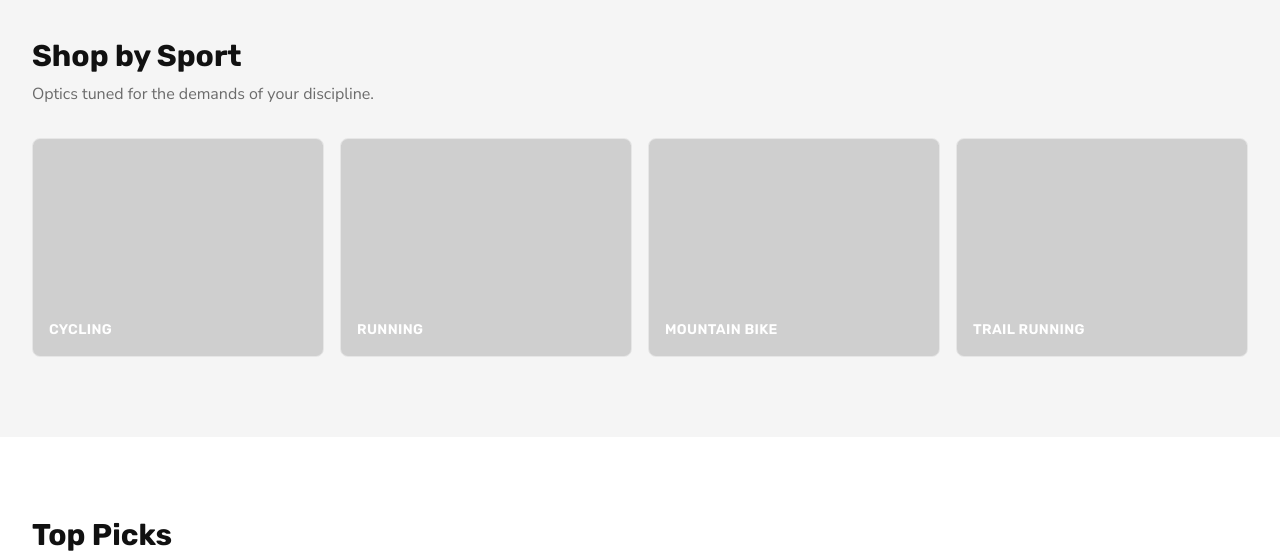
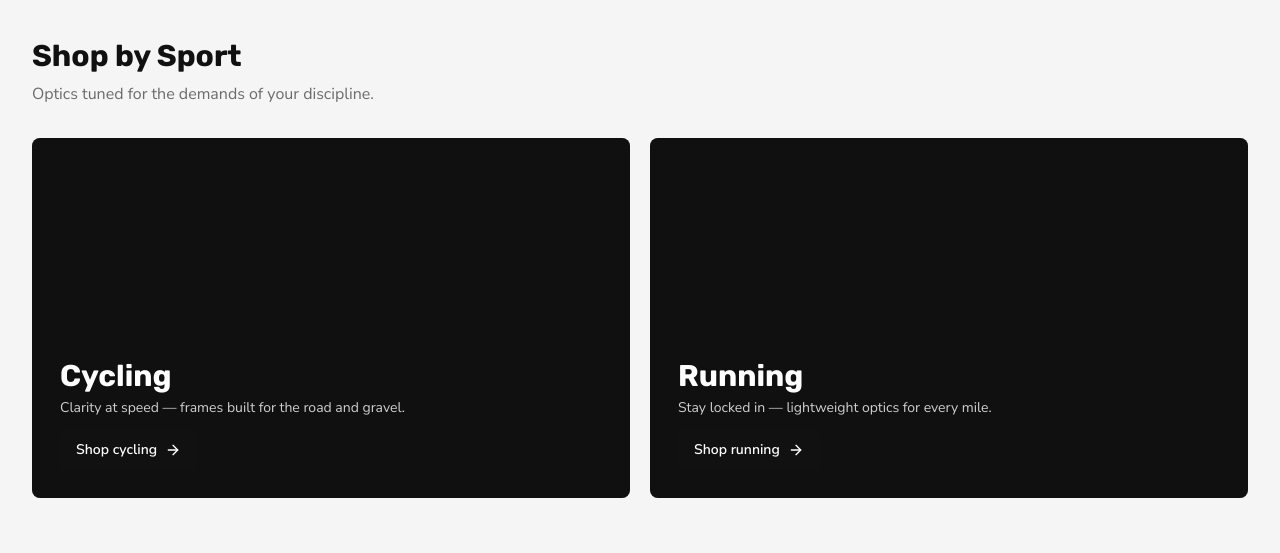
Before and after one commit to dongjian230612-wudiknu/vikkosport, a React (Vite) app: page / in a window 1280 px wide. Shown: the part 1380-1933 px from the top of the page. Built offline with nearby package versions, Linux system fonts and the light colour scheme; no server answers.

Commit message:
fix: reduce Shop by Sport to Cycling and Running large tiles
Co-authored-by: Cursor <cursoragent@cursor.com>

```diff
--- a/src/pages/Home.tsx
+++ b/src/pages/Home.tsx
@@ -16,10 +16,20 @@ const categories = [
 ];
 
 const sports = [
-  { label: 'Cycling', href: '/shop?type=sunglasses&sport=cycling', image: '' },
-  { label: 'Running', href: '/shop?type=sunglasses&sport=running', image: '' },
-  { label: 'Mountain Bike', href: '/shop?sport=mountain-bike', image: '' },
-  { label: 'Trail Running', href: '/shop?sport=trail-running', image: '' },
+  {
+    label: 'Cycling',
+    tagline: 'Clarity at speed — frames built for the road and gravel.',
+    cta: 'Shop cycling',
+    href: '/shop?type=sunglasses&sport=cycling',
+    image: '',
+  },
+  {
+    label: 'Running',
+    tagline: 'Stay locked in — lightweight optics for every mile.',
+    cta: 'Shop running',
+    href: '/shop?type=sunglasses&sport=running',
+    image: '',
+  },
 ];
 
 export function Home() {
@@ -93,28 +103,39 @@ export function Home() {
         </div>
       </section>
 
-      {/* Shop by sport */}
+      {/* Shop by sport — two large tiles */}
       <section className="bg-vikko-canvas py-16 md:py-20">
         <div className="max-w-7xl mx-auto px-4 sm:px-6 lg:px-8">
-          <h2 className="font-display text-2xl md:text-3xl font-bold text-vikko-black mb-2">Shop by Sport</h2>
-          <p className="text-vikko-muted mb-8 text-sm md:text-base">Optics tuned for the demands of your discipline.</p>
-          <div className="grid grid-cols-2 md:grid-cols-4 gap-3 md:gap-4">
+          <h2 className="font-display text-2xl md:text-3xl font-bold text-vikko-black mb-2">
+            Shop by Sport
+          </h2>
+          <p className="text-vikko-muted mb-8 text-sm md:text-base">
+            Optics tuned for the demands of your discipline.
+          </p>
+          <div className="grid grid-cols-1 md:grid-cols-2 gap-4 md:gap-5">
             {sports.map(sport => (
               <Link
                 key={sport.href}
                 href={sport.href}
-                className="group relative aspect-[4/3] overflow-hidden rounded-lg bg-vikko-white border border-vikko-border cursor-pointer"
+                className="group relative min-h-[280px] md:min-h-[360px] overflow-hidden rounded-lg bg-vikko-black cursor-pointer"
               >
                 {sport.image ? (
                   <div
-                    className="absolute inset-0 bg-cover bg-center opacity-80 transition-transform duration-500 group-hover:scale-105"
+                    className="absolute inset-0 bg-cover bg-center transition-transform duration-500 group-hover:scale-105"
                     style={{ backgroundImage: `url('${sport.image}')` }}
                   />
                 ) : null}
-                <div className="absolute inset-0 bg-vikko-black/20" />
-                <div className="absolute inset-0 flex items-end p-4">
-                  <span className="font-display text-sm font-semibold text-vikko-white uppercase tracking-wide">
-                    {sport.label}
+                <div className="absolute inset-0 bg-vikko-black/35 group-hover:bg-vikko-black/25 transition-colors" />
+                <div className="absolute inset-0 flex flex-col justify-end p-5 md:p-7 gap-3">
+                  <div>
+                    <h3 className="font-display text-2xl md:text-3xl font-bold text-vikko-white">
+                      {sport.label}
+                    </h3>
+                    <p className="mt-1 text-sm text-white/80 max-w-sm">{sport.tagline}</p>
+                  </div>
+                  <span className="inline-flex w-fit items-center gap-2 rounded-md bg-vikko-black px-4 py-2.5 text-sm font-semibold text-vikko-white">
+                    {sport.cta}
+                    <ArrowRight className="h-4 w-4" aria-hidden />
                   </span>
                 </div>
               </Link>
```
